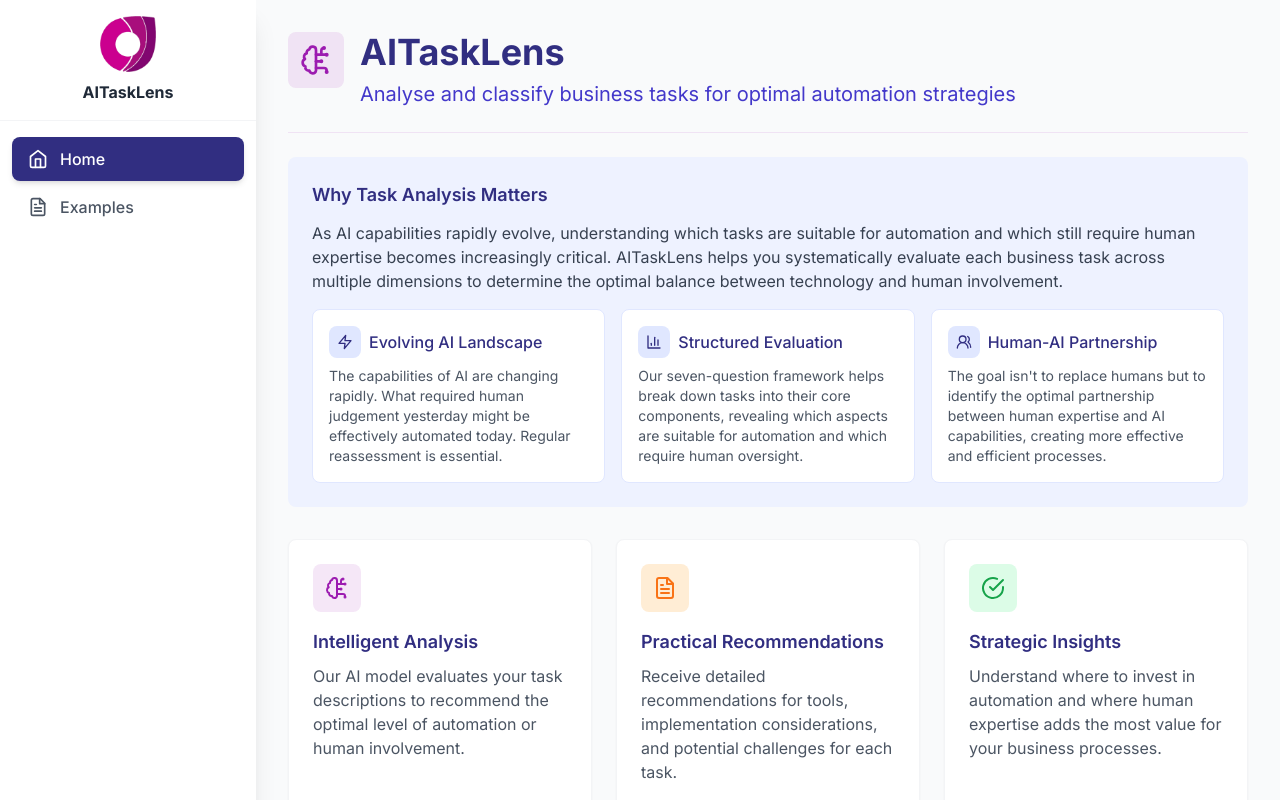
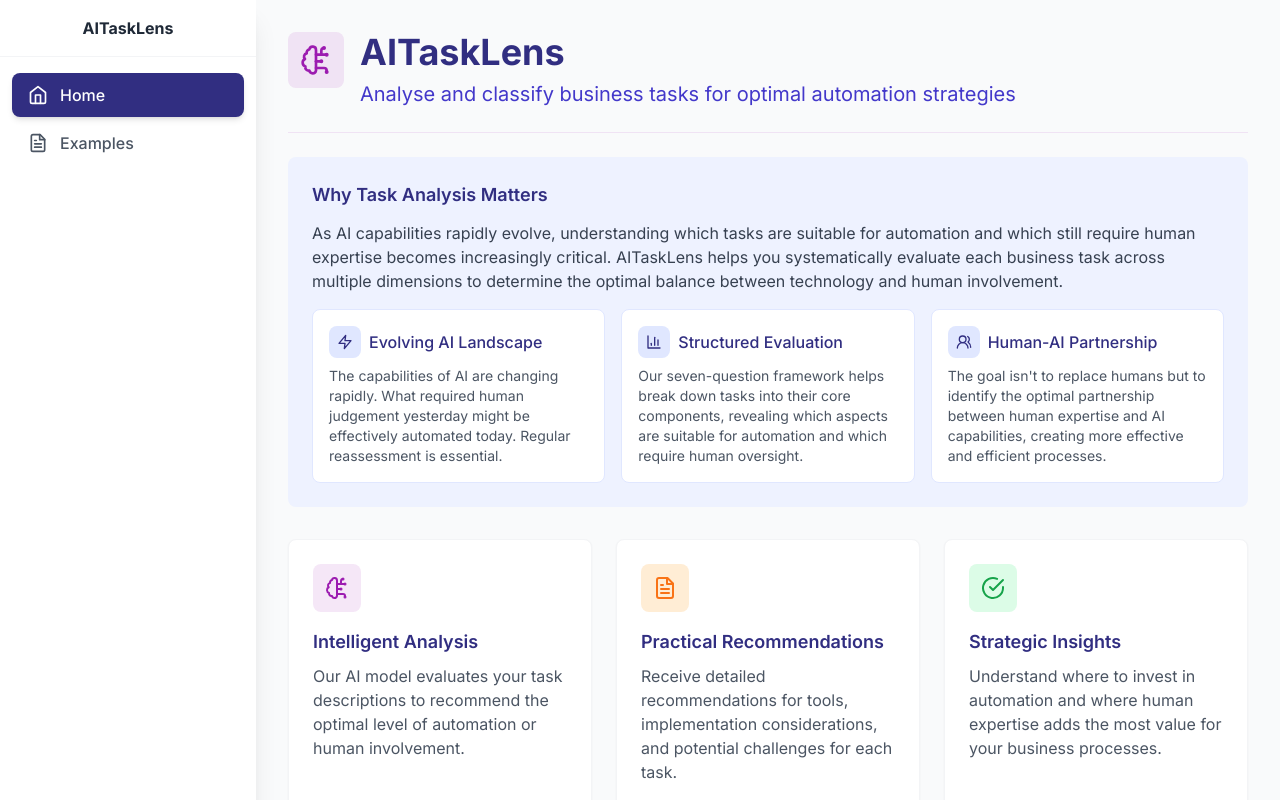
Before and after one commit to DrPBaksh/AITaskLens_v2, a React (Create React App) app: page / in a window 1280 px wide. Shown: the top 800 px of the page. Built offline with nearby package versions, Linux system fonts and the light colour scheme; sample sign-in values are in the browser's storage.

Commit message:
Remove logo from layout as requested

```diff
--- a/src/components/Layout.jsx
+++ b/src/components/Layout.jsx
@@ -35,26 +35,7 @@
       {/* Sidebar for desktop - more compact */}
       <aside className="hidden md:flex flex-col w-64 bg-white shadow-xl z-10">
         <div className="p-4 border-b border-gray-100 flex flex-col items-center">
-          <div className="h-14 w-14 flex items-center justify-center">
-            <img
-              src="/logo.png"
-              alt="AITaskLens Logo"
-              className="h-full w-full object-contain"
-              onError={(e) => {
-                // Fallback if image doesn't load
-                e.target.style.display = "none";
-                document.getElementById("fallback-logo-desktop").style.display = "flex";
-              }}
-            />
-            <div
-              id="fallback-logo-desktop"
-              className="h-12 w-12 bg-corndel-purple rounded-lg flex items-center justify-center text-white"
-              style={{ display: "none" }}
-            >
-              <span className="text-lg font-bold">AI</span>
-            </div>
-          </div>
-          <h1 className="mt-2 text-base font-bold text-gray-800 text-center">
+          <h1 className="text-base font-bold text-gray-800 text-center">
             AITaskLens
           </h1>
         </div>
@@ -127,25 +108,6 @@
             onClick={e => e.stopPropagation()}
           >
             <div className="flex flex-col items-center mb-6">
-              <div className="h-14 w-14 flex items-center justify-center">
-                <img
-                  src="/logo.png"
-                  alt="AITaskLens Logo"
-                  className="h-full w-full object-contain"
-                  onError={(e) => {
-                    // Fallback if image doesn't load
-                    e.target.style.display = "none";
-                    document.getElementById("fallback-logo-mobile").style.display = "flex";
-                  }}
-                />
-                <div
-                  id="fallback-logo-mobile"
-                  className="h-12 w-12 bg-corndel-purple rounded-lg flex items-center justify-center text-white"
-                  style={{ display: "none" }}
-                >
-                  <span className="text-lg font-bold">AI</span>
-                </div>
-              </div>
               <h1 className="mt-2 text-xl font-bold text-gray-800">AITaskLens</h1>
               <button
                 onClick={toggleMenu}
```
